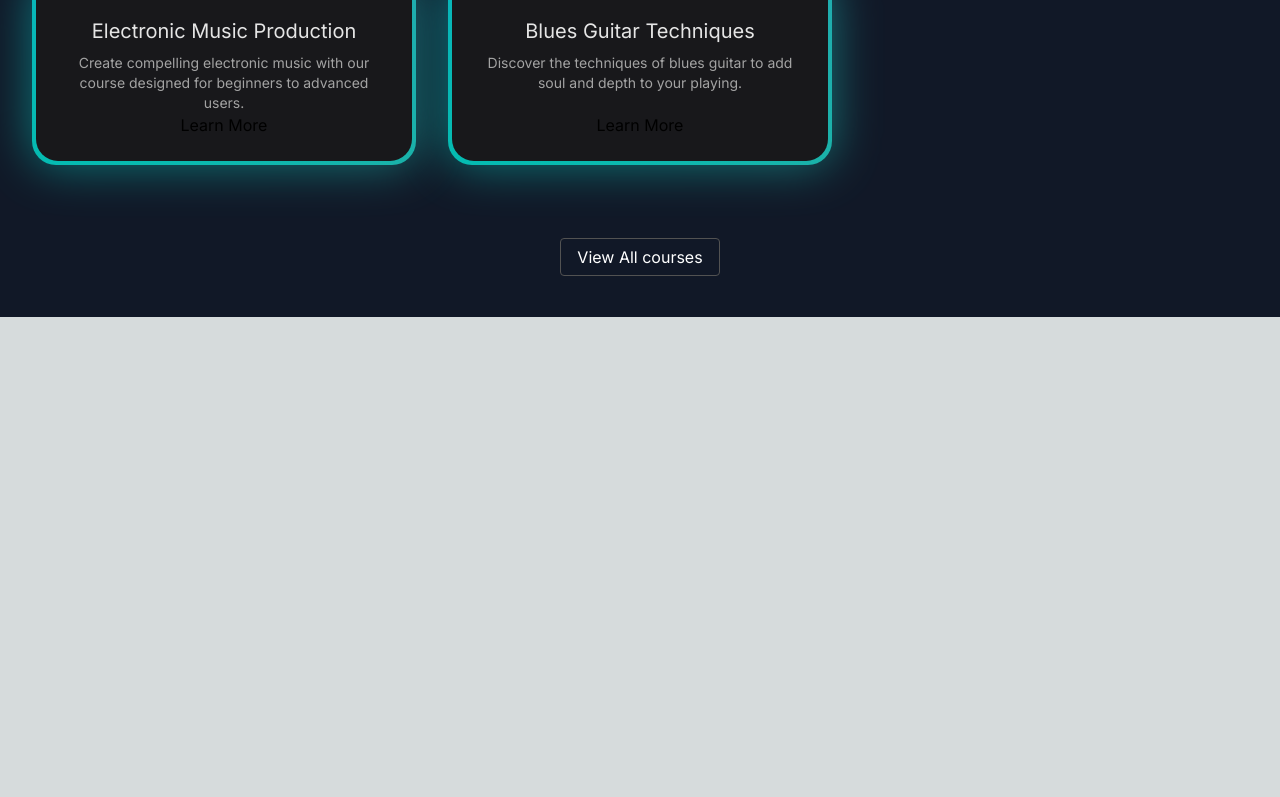
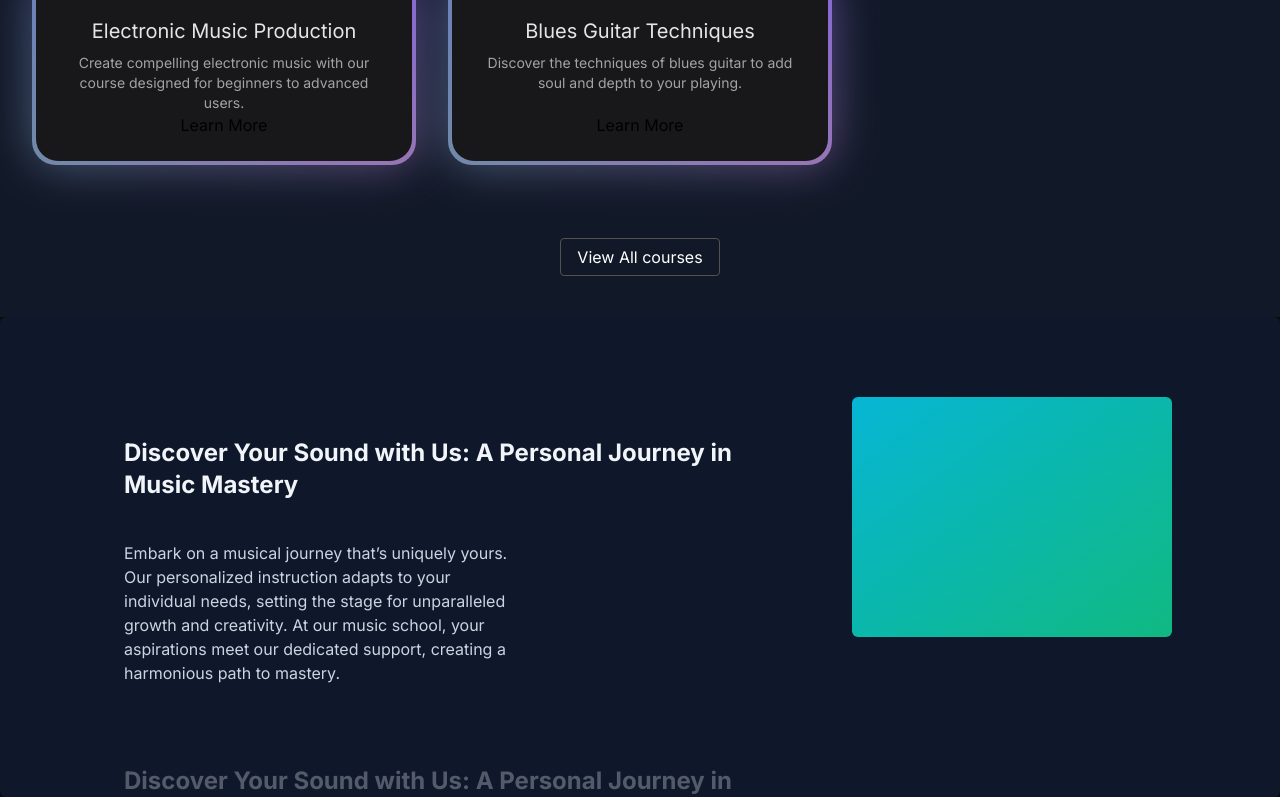
Before and after one commit to JaDenis/music-school-nextjs, a Next.js app: page / in a window 1280 px wide. Shown: the part 1051-1848 px from the top of the page. Before the commit the page ends 1368 px from the top, so only its background shows below. Built offline with nearby package versions, Linux system fonts and the light colour scheme.

Commit message:
whychoosecomponentadded

```diff
--- a/src/app/page.tsx
+++ b/src/app/page.tsx
@@ -1,12 +1,14 @@
 import FeaturedCourses from "@/components/FeaturedCourses";
 import HeroSection from "@/components/HeroSection";
+import WhyChooseUs from "@/components/WhyChooseUs";
 import Image from "next/image";
 
 export default function Home() {
   return (
-    <main className="min-h-screen bg-black/[0.96] antialiased bg-grid-white/[0.03]">
+    <main className="min-h-screen bg-black/[0.96] antialiased bg-grid-white/[0.02]">
       <HeroSection />
       <FeaturedCourses />
+      <WhyChooseUs />
     </main>
   );
 }
--- /dev/null
+++ b/src/components/WhyChooseUs.tsx
@@ -0,0 +1,46 @@
+"use client";
+import React from "react";
+import { StickyScroll } from "./ui/sticky-scroll-reveal";
+
+const course = [
+  {
+    title: "Discover Your Sound with Us: A Personal Journey in Music Mastery",
+    description:
+      "Embark on a musical journey that’s uniquely yours. Our personalized instruction adapts to your individual needs, setting the stage for unparalleled growth and creativity. At our music school, your aspirations meet our dedicated support, creating a harmonious path to mastery.",
+  },
+  {
+    title: "Discover Your Sound with Us: A Personal Journey in Music Mastery",
+    description:
+      "Embark on a musical journey that’s uniquely yours. Our personalized instruction adapts to your individual needs, setting the stage for unparalleled growth and creativity. At our music school, your aspirations meet our dedicated support, creating a harmonious path to mastery.",
+  },
+  {
+    title: "Discover Your Sound with Us: A Personal Journey in Music Mastery",
+    description:
+      "Embark on a musical journey that’s uniquely yours. Our personalized instruction adapts to your individual needs, setting the stage for unparalleled growth and creativity. At our music school, your aspirations meet our dedicated support, creating a harmonious path to mastery.",
+  },
+  {
+    title: "Live Feedback & Engagement",
+    description:
+      "Immerse yourself in an interactive learning experience where feedback is immediate, just like real-time changes in a collaborative project. This approach enhances your understanding and mastery of music concepts and performance techniques.",
+  },
+  {
+    title: "Cutting-Edge Curriculum",
+    description:
+      "Our curriculum is continuously updated to include the latest music education trends and technologies, ensuring you’re always learning with the most current and effective methods. Say goodbye to outdated materials and welcome an education that evolves with the industry.",
+  },
+  {
+    title: "Limitless Learning Opportunities",
+    description:
+      "With our expansive resource library and dynamic course offerings, you’ll never find yourself without something new to explore. Our platform provides continuous opportunities for growth, ensuring your musical skills are always advancing.",
+  },
+];
+
+function WhyChooseUs() {
+  return (
+    <div className="">
+      <StickyScroll content={course} />
+    </div>
+  );
+}
+
+export default WhyChooseUs;
--- /dev/null
+++ b/src/components/ui/sticky-scroll-reveal.tsx
@@ -0,0 +1,88 @@
+"use client";
+import React, { useRef } from "react";
+import { useMotionValueEvent, useScroll } from "framer-motion";
+import { motion } from "framer-motion";
+
+export const StickyScroll = ({
+  content,
+}: {
+  content: {
+    title: string;
+    description: string;
+  }[];
+}) => {
+  const [activeCard, setActiveCard] = React.useState(0);
+  const ref = useRef<any>(null);
+  const { scrollYProgress } = useScroll({
+    container: ref,
+    offset: ["start start", "end start"],
+  });
+  const cardLength = content.length;
+
+  useMotionValueEvent(scrollYProgress, "change", (latest) => {
+    const cardsBreakpoints = content.map((_, index) => index / cardLength);
+    cardsBreakpoints.forEach((breakpoint, index) => {
+      if (latest > breakpoint - 0.2 && latest <= breakpoint) {
+        setActiveCard(() => index);
+      }
+    });
+  });
+
+  const backgroundColors = [
+    "var(--slate-900)",
+    "var(--black)",
+    "var(--neutral-900)",
+  ];
+  const linearGradients = [
+    "linear-gradient(to bottom right, var(--cyan-500), var(--emerald-500))",
+    "linear-gradient(to bottom right, var(--pink-500), var(--indigo-500))",
+    "linear-gradient(to bottom right, var(--orange-500), var(--yellow-500))",
+  ];
+  return (
+    <motion.div
+      animate={{
+        backgroundColor: backgroundColors[activeCard % backgroundColors.length],
+      }}
+      className="h-[30rem] overflow-y-auto flex justify-center relative space-x-10 rounded-md p-10"
+      ref={ref}
+    >
+      <div className="div relative flex items-start px-4">
+        <div className="max-w-2xl">
+          {content.map((item, index) => (
+            <div key={item.title + index} className="my-20">
+              <motion.h2
+                initial={{
+                  opacity: 0,
+                }}
+                animate={{
+                  opacity: activeCard === index ? 1 : 0.3,
+                }}
+                className="text-2xl font-bold text-slate-100"
+              >
+                {item.title}
+              </motion.h2>
+              <motion.p
+                initial={{
+                  opacity: 0,
+                }}
+                animate={{
+                  opacity: activeCard === index ? 1 : 0.3,
+                }}
+                className="text-kg text-slate-300 max-w-sm mt-10"
+              >
+                {item.description}
+              </motion.p>
+            </div>
+          ))}
+          <div className="h-40" />
+        </div>
+      </div>
+      <motion.div
+        animate={{
+          background: linearGradients[activeCard % linearGradients.length],
+        }}
+        className="hidden lg:block h-60 w-80 rounded-md bg-white sticky top-10 overflow-hidden"
+      ></motion.div>
+    </motion.div>
+  );
+};
```
